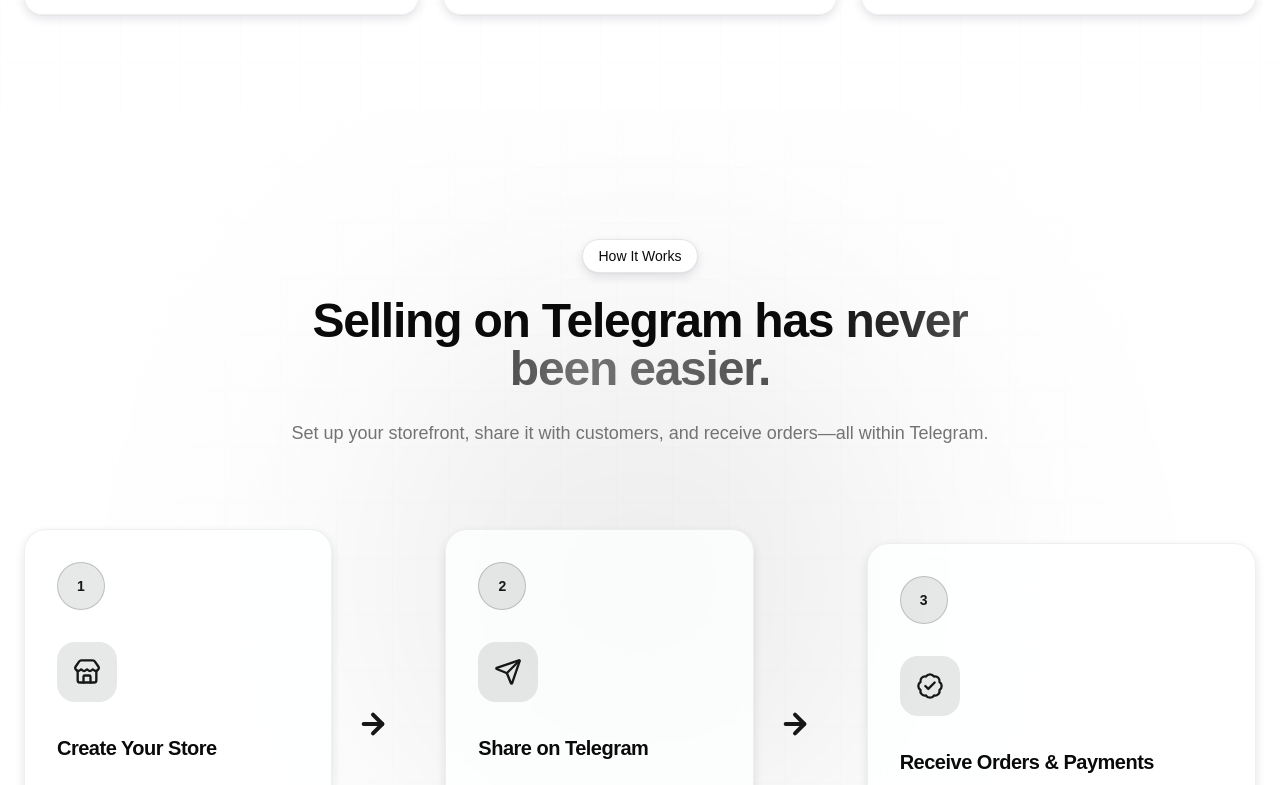
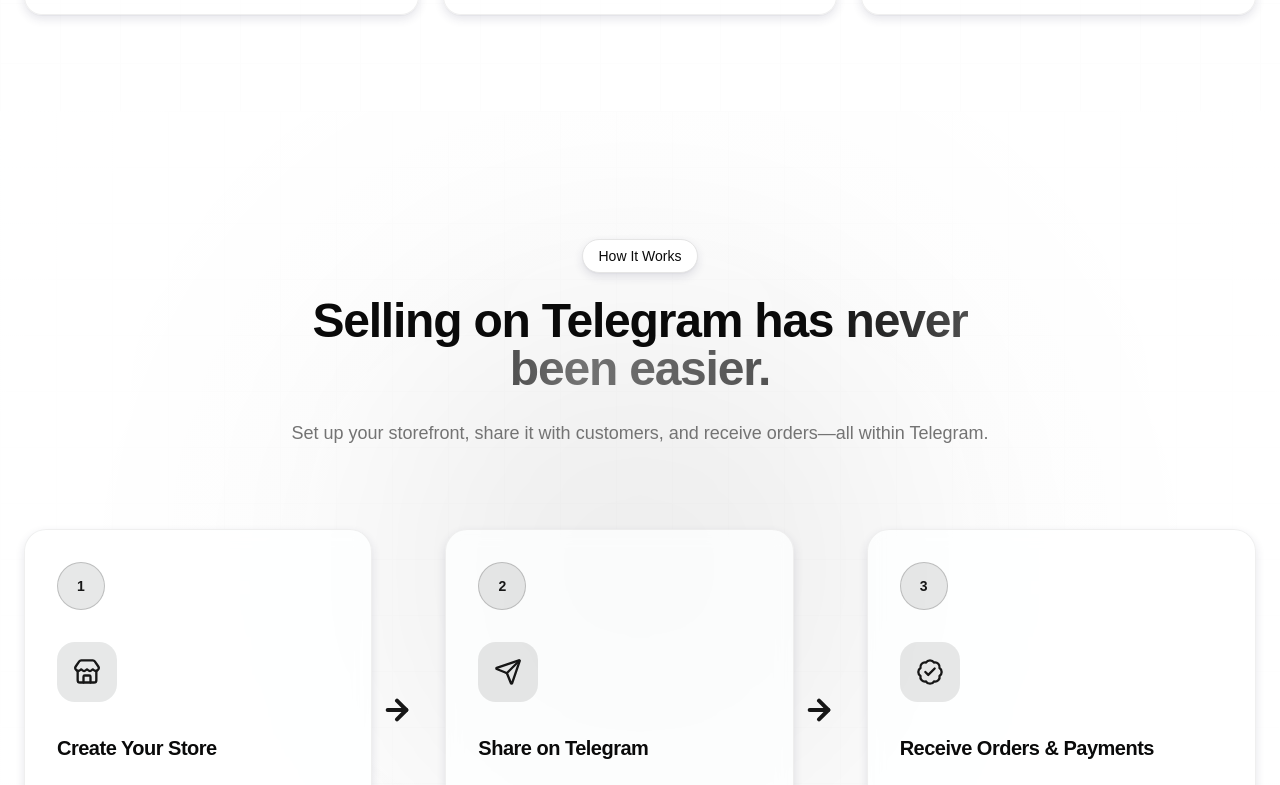
Before and after one commit to dtechbro/swiftsell, a React (Vite) app: page / in a window 1280 px wide. Shown: the part 1835-2620 px from the top of the page. Built offline with nearby package versions, Linux system fonts and the light colour scheme.

Commit message:
Fixed landing page sections margin alignment

```diff
--- a/src/components/sections/HowItWorks.tsx
+++ b/src/components/sections/HowItWorks.tsx
@@ -8,6 +8,7 @@
       className="
         relative
         overflow-hidden
+        mx-auto max-w-7xl
         py-24
         sm:py-32
       "
--- a/src/components/sections/TrustedBy.tsx
+++ b/src/components/sections/TrustedBy.tsx
@@ -25,6 +25,7 @@
       className="
         relative
         overflow-hidden
+        mx-auto max-w-7xl
         py-14
         sm:py-16
       "
--- a/src/components/sections/WhyChooseUs.tsx
+++ b/src/components/sections/WhyChooseUs.tsx
@@ -7,6 +7,7 @@
       className="
         relative
         overflow-hidden
+        mx-auto max-w-7xl
         py-24
         sm:py-32
       "
--- a/src/components/sections/how-it-works/StepsFlow.tsx
+++ b/src/components/sections/how-it-works/StepsFlow.tsx
@@ -118,7 +118,7 @@
                   delay: 0.25,
                 }}
                 className="
-                  mx-6
+                  ml-2
                   hidden
                   origin-left
                   items-center
```
